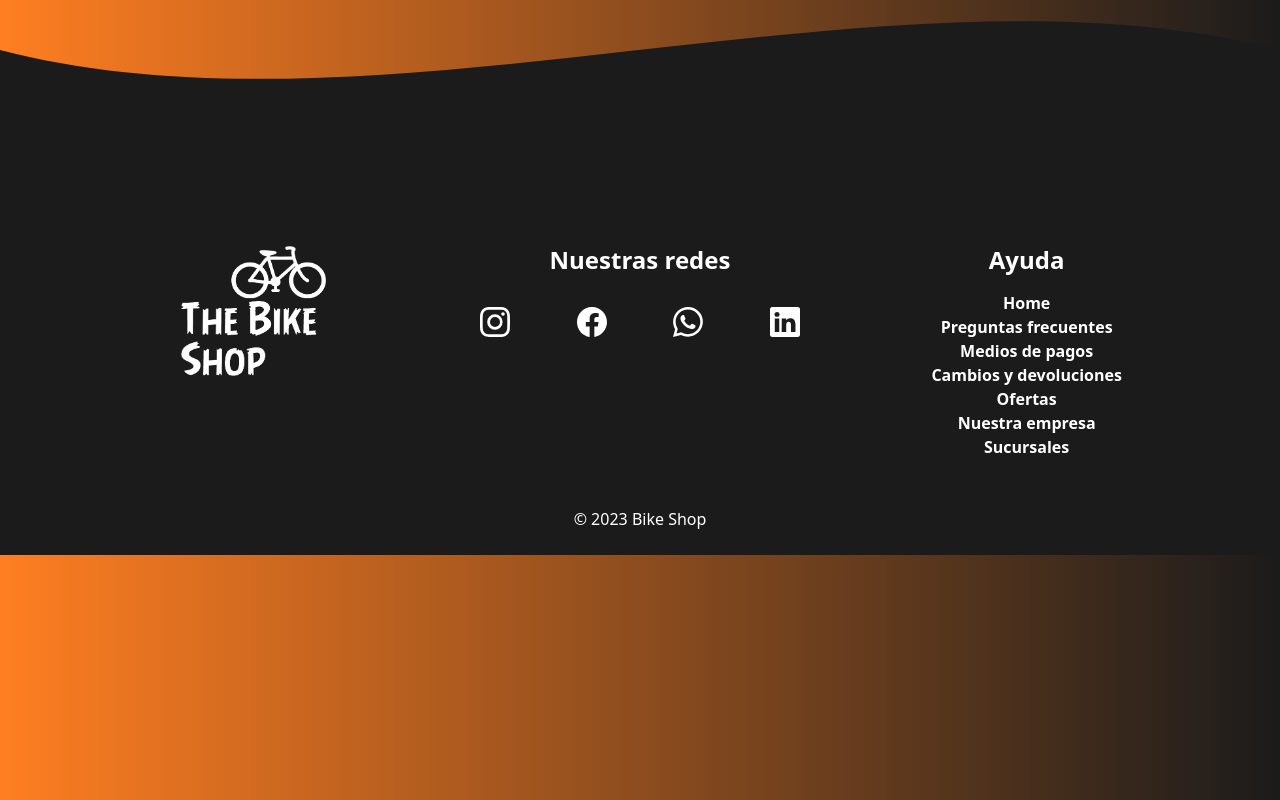
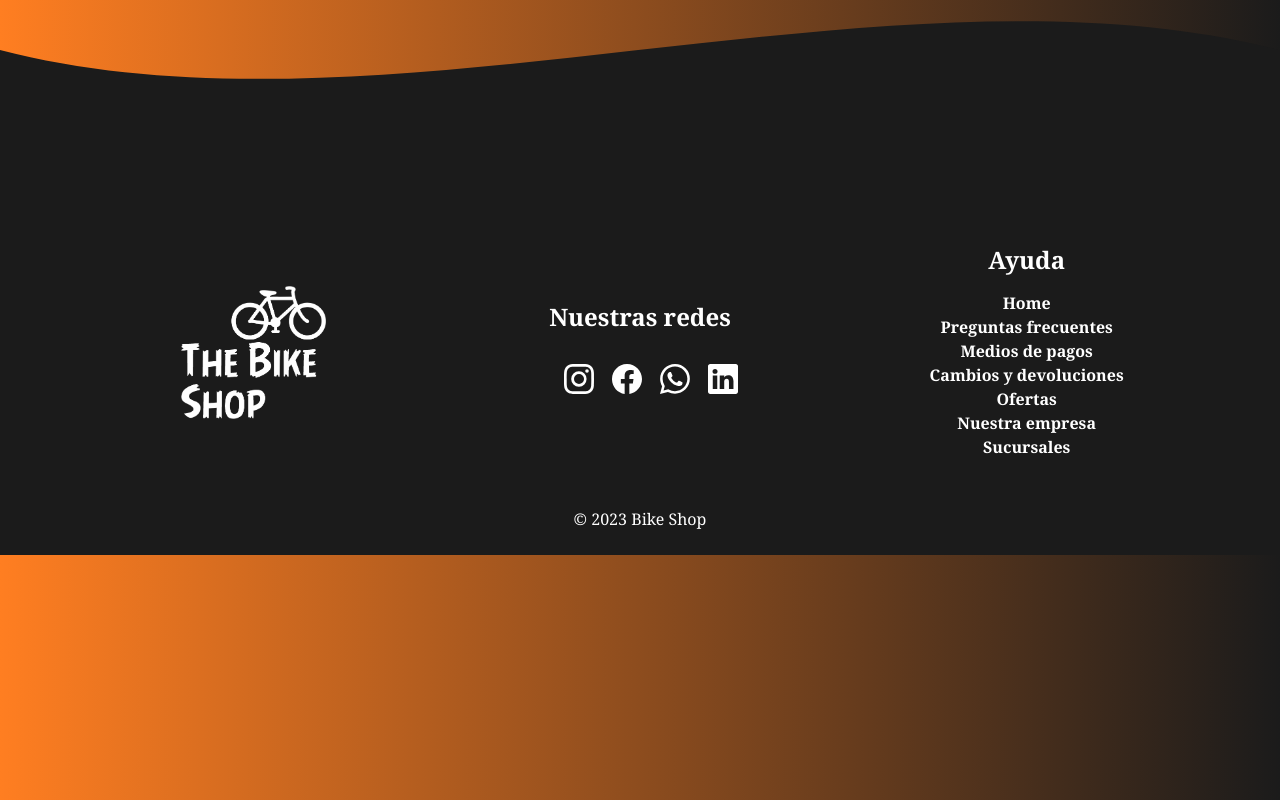
Before and after one commit to azafe/bikeShop, a plain HTML site: page footer.html in a window 1280 px wide. Drawn offline with nearby package versions, Linux system fonts and the light colour scheme.

Commit message:
footer terminado

```diff
--- a/estilofooter.css
+++ b/estilofooter.css
@@ -9,21 +9,28 @@ body {
 }
 
 footer {
-
+  font-family: Georgia, "Times New Roman", Times, serif;
   display: flex;
   justify-content: flex-end;
   align-items: flex-end;
   width: 100%;
   height: 100%;
   background-color: rgba(27, 27, 27, 1);
+}
+
+.logoFooter {
+  margin-top: 3rem;
+  width: 40%;
+  height: 50%;
+  border-radius: 10%;
 
 }
 
-.logoFooter {
-
-  margin-top: 3rem;
-  /* margin-left: 3rem; */
-  width: 40%;
-  height: 50%;
-  border-radius: 10%;
+.row{
+  display: flex;
+  align-items: center;
+  justify-content: center;
 }
+.iconfooter{
+  margin: 8px;
+}
--- a/footer.html
+++ b/footer.html
@@ -11,6 +11,7 @@
       integrity="sha384-KK94CHFLLe+nY2dmCWGMq91rCGa5gtU4mk92HdvYe+M/SXH301p5ILy+dN9+nJOZ"
       crossorigin="anonymous"
     />
+
     <title>footer</title>
   </head>
   <body>
@@ -39,10 +40,11 @@
               <img src="./imagenes/logo.png" class="logoFooter" alt="Logo" />
 
             </div>
-            <div class=" col-xs-12 col-md-4 col-lg-4 pt-5">
+            <div class=" col-xs-12 col-md-4 col-lg-4 pt-5 ">
               <p class="h4 mb-3"><b>Nuestras redes</b></p>
-              <div class="row">
-                <div class="col-3 pt-3"><a href="https://www.instagram.com/rollingcodeschool/" target="_blank" class="iconsInstagram text-secondary text-decoration-none text-white">
+              <div class="row ">
+                <div class="col-1 pt-3 iconfooter">
+                  <a href="https://www.instagram.com/rollingcodeschool/" target="_blank" class=" text-secondary text-decoration-none text-white">
                   <svg
                     xmlns="http://www.w3.org/2000/svg"
                     width="30"
@@ -60,7 +62,8 @@
                   </svg>
                 </a>
                 </div>
-                <div class="col-3 pt-3"><a href="https://www.facebook.com/RollingCodeSchool" target="_blank" class="icons text-secondary text-decoration-none text-white">
+                <div class="col-1 pt-3 iconfooter">
+                  <a href="https://www.facebook.com/RollingCodeSchool" target="_blank" class=" text-secondary text-decoration-none text-white">
                   <svg
                     xmlns="http://www.w3.org/2000/svg"
                     width="30"
@@ -75,7 +78,8 @@
                   </svg>
                 </a>
                 </div>
-                <div class="col-3 pt-3"> <a href="https://api.whatsapp.com/send?phone=543815783030&text=%C2%A1Hola%20RollingCode!%20%F0%9F%98%83" target="_blank" class="icons text-secondary text-decoration-none text-white">
+                <div class="col-1 pt-3 iconfooter">
+                   <a href="https://api.whatsapp.com/send?phone=543815783030&text=%C2%A1Hola%20RollingCode!%20%F0%9F%98%83" target="_blank" class="icons text-secondary text-decoration-none text-white">
                   <svg
                     xmlns="http://www.w3.org/2000/svg"
                     width="30"
@@ -89,7 +93,7 @@
                     />
                   </svg>
                 </a></div>
-                <div class="col-3 pt-3"><a href="https://www.linkedin.com/company/rollingcode/" target="" class="icons text-secondary text-decoration-none text-white">
+                <div class="col-1 pt-3 iconfooter"><a href="https://www.linkedin.com/company/rollingcode/" target="" class=" text-secondary text-decoration-none text-white">
 
                   <svg
                     xmlns="http://www.w3.org/2000/svg"
```
